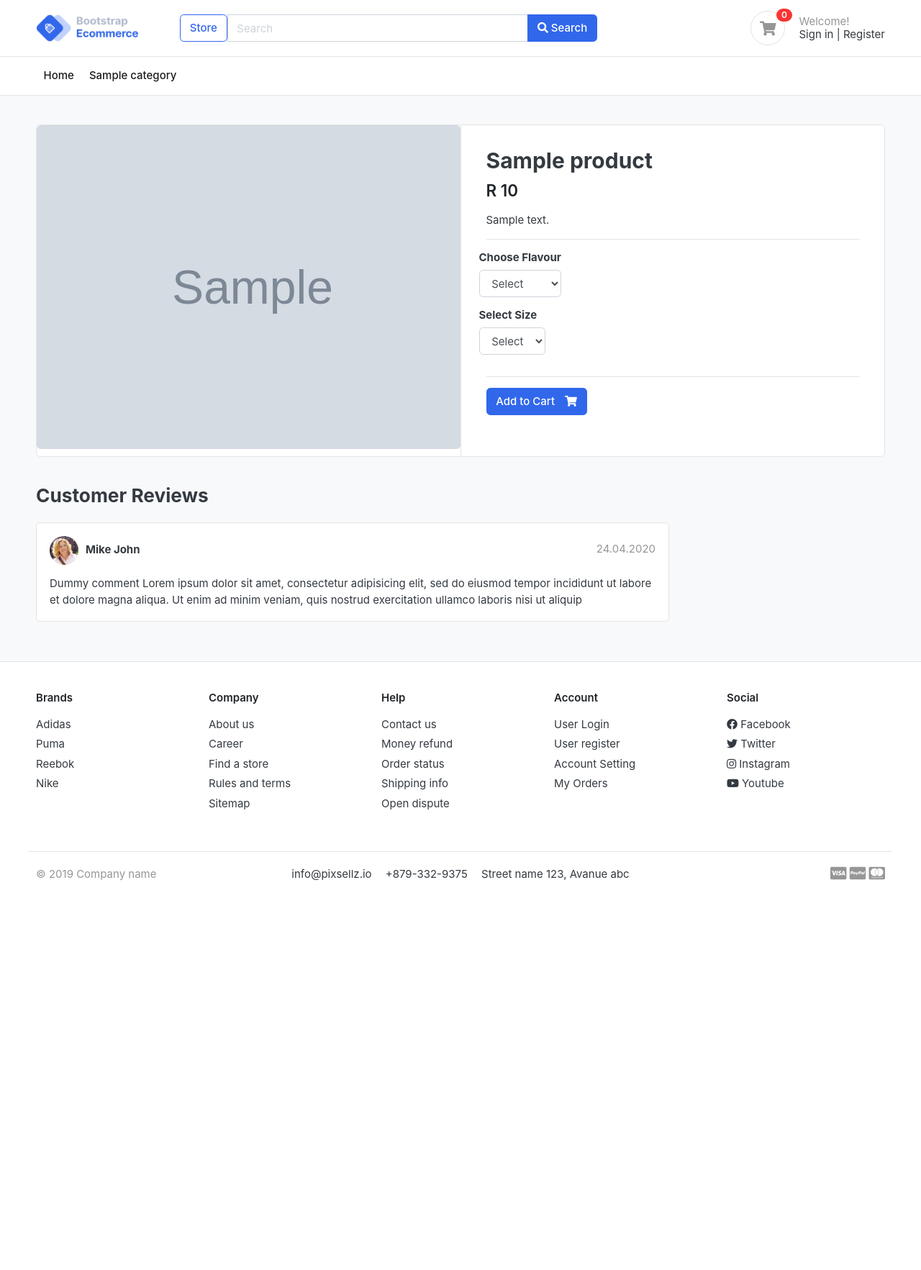
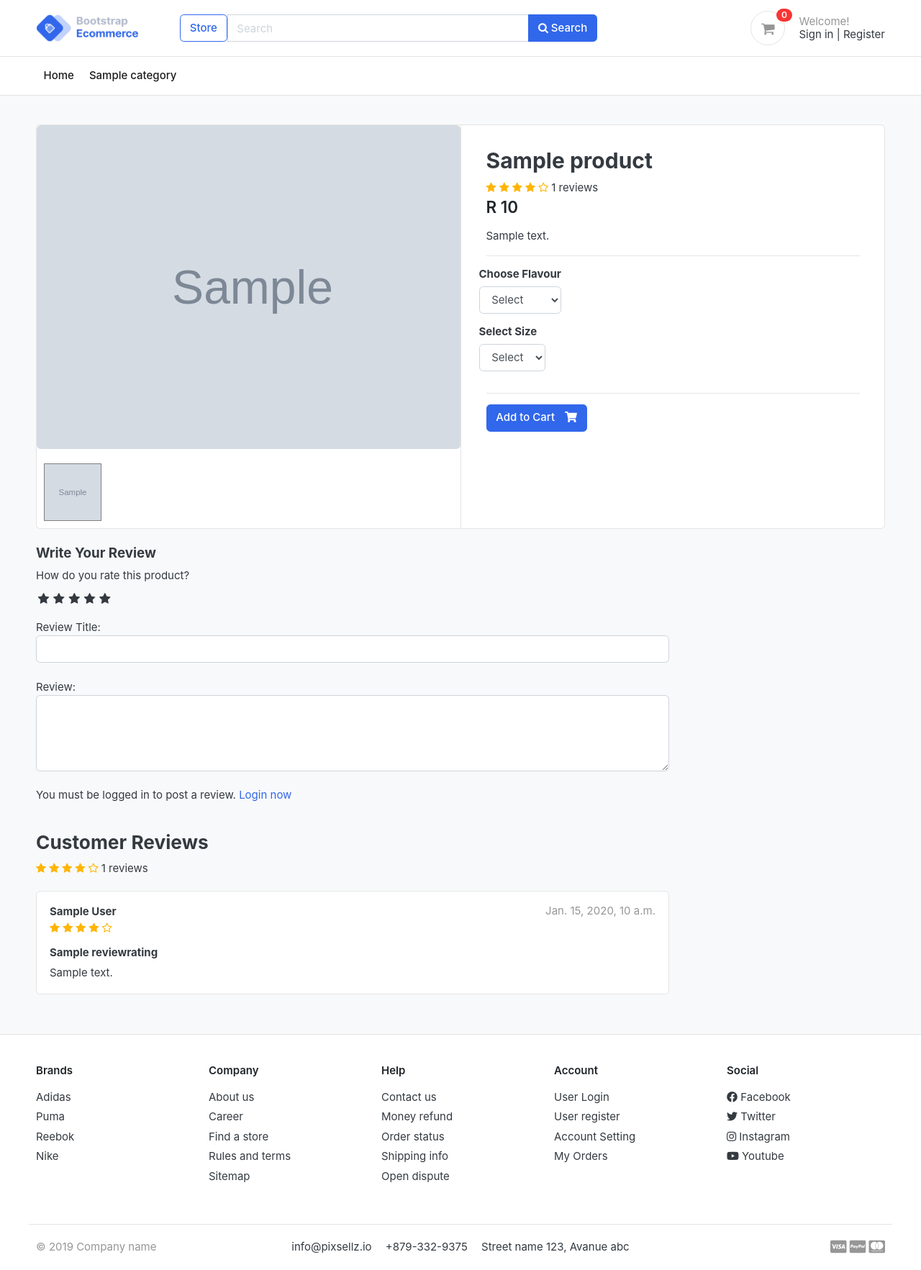
Before and after one commit to Elienock/Justine-Market, a Django app: a page that uses templates/base.html in a window 1280 px wide. Shown: the whole page at 72% size. Before the commit the page ends 1224 px from the top, so only its background shows below. Run offline with Django 4.2, Linux system fonts and the light colour scheme; tables that the repository leaves empty hold one stand-in row (values such as "Sample post"); grey boxes marked "Sample" are stand-in pictures; some libraries are stand-ins or nearby versions; some web fonts are replaced.

Commit message:
review and rating system

```diff
--- a/accounts/models.py
+++ b/accounts/models.py
@@ -56,8 +56,8 @@ class Account(AbstractBaseUser):
 
     objects = MyAccountManager()
 
-    # def full_name(self):
-    #     return f'{self.first_name} {self.last_name}'
+    def full_name(self):
+        return f'{self.first_name} {self.last_name}'
 
     def __str__(self):
         return self.email
--- /dev/null
+++ b/mememarket/static/css/custom.css
@@ -0,0 +1,61 @@
+/* Hide Radio button */
+.rate > input{
+  display: none;
+}
+
+.rate{
+  display: inline-block;;
+  border: 0;
+}
+
+.rate > label{
+  float: right;
+}
+
+/* Showing the stars */
+.rate > label:before{
+  display: inline-block;
+  font-size: 1.1rem;
+  font-family: FontAwesome;
+  content: "\f005";
+  margin:0;
+  padding:0.3rem .2rem;
+  cursor: pointer;
+}
+
+/* Half star */
+.rate .half:before{
+  content: "\f089";
+  position: absolute;
+  padding-right: 0;
+}
+
+/* Click and hover */
+input:checked ~ label, label:hover ~ label{
+  color: #ffb503;
+}
+
+/* hover hightlight */
+input:checked + label:hover, input:checked ~ label:hover,input:checked ~ label:hover ~ label,
+label:hover ~ input:checked ~ label{
+  color: #cc9000;
+}
+
+.rating-star i{
+  color: #ffb503 !important;
+}
+
+ul.thumb{
+  margin:0 auto;
+  padding: 0;
+  float: left;
+}
+ul.thumb li{
+  list-style: none;
+  margin: 10px;
+}
+ul.thumb li img{
+  width: 80px;
+  height: 80px;
+  border: 1px solid grey;
+}
--- a/store/admin.py
+++ b/store/admin.py
@@ -1,5 +1,5 @@
 from django.contrib import admin
-from .models import Product, Variation
+from .models import Product, Variation,ReviewRating
 
 # Register your models here.
 
@@ -15,3 +15,4 @@ class VariationAdmin(admin.ModelAdmin):
 
 admin.site.register(Product, ProductAdmin)
 admin.site.register(Variation,VariationAdmin)
+admin.site.register(ReviewRating)
--- a/store/urls.py
+++ b/store/urls.py
@@ -6,5 +6,5 @@ urlpatterns = [
     path('category/<slug:category_slug>/', views.store, name='products_by_category'),
     path('category/<slug:category_slug>/<slug:product_slug>/', views.product_detail, name='product_detail'),
     path('search/', views.search, name='search'),
-    #path('submit_review/<int:product_id>/', views.submit_review, name='submit_review'),
+    path('submit_review/<int:product_id>/', views.submit_review, name='submit_review'),
 ]
--- a/store/views.py
+++ b/store/views.py
@@ -1,5 +1,5 @@
-from django.shortcuts import render, get_object_or_404
-from .models import Product
+from django.shortcuts import render, get_object_or_404, redirect
+from .models import Product, ReviewRating
 from category.models import Category
 from carts.models import CartItem
 from django.db.models import Q
@@ -7,6 +7,9 @@ from django.db.models import Q
 from carts.views import _cart_id
 from django.core.paginator import EmptyPage, PageNotAnInteger, Paginator
 from django.http import HttpResponse
+from .forms import ReviewForm
+from django.contrib import messages
+from orders.models import OrderProduct
 
 # Create your views here.
 
@@ -43,9 +46,26 @@ def product_detail(request, category_slug, product_slug):
     except Exception as e:
         raise e
 
+    if request.user.is_authenticated:
+        try:
+            orderproduct = OrderProduct.objects.filter(user=request.user, product_id=single_product.id).exists()
+        except OrderProduct.DoesNotExist:
+            orderproduct = None
+    else:
+        orderproduct = None
+
+    # Get the reviews
+    reviews = ReviewRating.objects.filter(product_id=single_product.id, status=True)
+
+    # Get the product gallery
+    #product_gallery = ProductGallery.objects.filter(product_id=single_product.id)
+
     context = {
         'single_product': single_product,
         'in_cart'       : in_cart,
+        'orderproduct': orderproduct,
+        'reviews': reviews,
+        #'product_gallery': product_gallery,
     }
     return render(request, 'store/product_detail.html', context)
 
@@ -60,3 +80,26 @@ def search(request):
         'product_count': product_count,
     }
     return render(request, 'store/store.html',context)
+
+def submit_review(request, product_id):
+    url = request.META.get('HTTP_REFERER')
+    if request.method == 'POST':
+        try:
+            reviews = ReviewRating.objects.get(user__id=request.user.id, product__id=product_id)
+            form = ReviewForm(request.POST, instance=reviews)
+            form.save()
+            messages.success(request, 'Thank you! Your review has been updated.')
+            return redirect(url)
+        except ReviewRating.DoesNotExist:
+            form = ReviewForm(request.POST)
+            if form.is_valid():
+                data = ReviewRating()
+                data.subject = form.cleaned_data['subject']
+                data.rating = form.cleaned_data['rating']
+                data.review = form.cleaned_data['review']
+                data.ip = request.META.get('REMOTE_ADDR')
+                data.product_id = product_id
+                data.user_id = request.user.id
+                data.save()
+                messages.success(request, 'Thank you! Your review has been submitted.')
+                return redirect(url)
--- a/templates/base.html
+++ b/templates/base.html
@@ -24,6 +24,9 @@
 <!-- custom style -->
 <link href="{% static 'css/ui.css' %}" rel="stylesheet" type="text/css"/>
 <link href="{% static 'css/responsive.css' %}" rel="stylesheet" media="only screen and (max-width: 1200px)" />
+
+<link href="{% static 'css/custom.css' %}" rel="stylesheet" type="text/css"/>
+<link rel="stylesheet" href="https://cdnjs.cloudflare.com/ajax/libs/font-awesome/4.7.0/css/font-awesome.min.css">
 
 <!-- custom javascript -->
 <script src="{% static 'js/script.js' %}" type="text/javascript"></script>
--- a/templates/store/product_detail.html
+++ b/templates/store/product_detail.html
@@ -1,6 +1,5 @@
 {% extends 'base.html' %}
 {% load static %}
-
 
 {% block content %}
 
@@ -12,24 +11,44 @@
 			<div class="row no-gutters">
 				<aside class="col-md-6">
 					<article class="gallery-wrap">
-            <div class="img-big-wrap">
-              <a href="#"><img src="{{ single_product.images.url }}"></a>
+						<div class="img-big-wrap mainImage">
+							<center><img src="{{ single_product.images.url }}"></center>
 						</div> <!-- img-big-wrap.// -->
 
 					</article> <!-- gallery-wrap .end// -->
+					<ul class="thumb">
+						<li>
+							<a href="{{ single_product.images.url }}" target="mainImage"><img src="{{ single_product.images.url }}" alt="Product Image"></a>
+							{% for i in product_gallery %}
+							<a href="{{i.image.url}}" target="mainImage"><img src="{{i.image.url}}" alt="Product Image"></a>
+							{% endfor %}
+						</li>
+					</ul>
 				</aside>
 				<main class="col-md-6 border-left">
+
 					<form action="{% url 'add_cart' single_product.id %}" method="POST">
 						{% csrf_token %}
 						<article class="content-body">
 
 							<h2 class="title">{{ single_product.product_name }}</h2>
+							<div class="rating-star">
+								<span>
+									<i class="fa fa-star{% if single_product.averageReview < 0.5 %}-o{% elif single_product.averageReview >= 0.5 and single_product.averageReview < 1 %}-half-o {% endif %}" aria-hidden="true"></i>
+									<i class="fa fa-star{% if single_product.averageReview < 1.5 %}-o{% elif single_product.averageReview >= 1.5 and single_product.averageReview < 2 %}-half-o {% endif %}" aria-hidden="true"></i>
+									<i class="fa fa-star{% if single_product.averageReview < 2.5 %}-o{% elif single_product.averageReview >= 2.5 and single_product.averageReview < 3 %}-half-o {% endif %}" aria-hidden="true"></i>
+									<i class="fa fa-star{% if single_product.averageReview < 3.5 %}-o{% elif single_product.averageReview >= 3.5 and single_product.averageReview < 4 %}-half-o {% endif %}" aria-hidden="true"></i>
+									<i class="fa fa-star{% if single_product.averageReview < 4.5 %}-o{% elif single_product.averageReview >= 4.5 and single_product.averageReview < 5 %}-half-o {% endif %}" aria-hidden="true"></i>
+	<span>{{single_product.countReview}} reviews</span>
+									</span>
+							</div>
+
 
 							<div class="mb-3">
 								<var class="price h4">R {{single_product.price}}</var>
 							</div>
 
-              <p>{{single_product.description}}</p>
+							<p>{{ single_product.description }}</p>
 
 
 							<hr>
@@ -43,24 +62,23 @@
 										{% endfor %}
 									</select>
 								</div>
-              </div> <!-- row.// -->
+							</div>
 							<div class="row">
 								<div class="item-option-select">
 									<h6>Select Size</h6>
-                  <select name="size" class="form-control" required>
+									<select name="size" class="form-control">
 										<option value="" disabled selected>Select</option>
 										{% for i in single_product.variation_set.sizes %}
 										<option value="{{ i.variation_value | lower }}">{{ i.variation_value | capfirst }}</option>
 										{% endfor %}
 									</select>
 								</div>
-              </div> <!-- row.// -->
+							</div>
 							<hr>
-              {% if single_product.stock <= 0 %} <h5 class="text-danger">Out of Stock</h5>
+							{% if single_product.stock <= 0 %}
+							<h5 class="text-danger">Out of Stock</h5>
 							{% else %}
-
-                <button type="submit" class="btn  btn-primary"> <span class="text">Add to Cart</span> <i
-                    class="fas fa-shopping-cart"></i> </button>
+							<button type="submit" class="btn  btn-primary"> <span class="text">Add to Cart</span> <i class="fas fa-shopping-cart"></i> </button>
 							{% endif %}
 						</article> <!-- product-info-aside .// -->
 					</form>
@@ -74,29 +92,90 @@
 		<div class="row">
 			<div class="col-md-9">
 
+
+
+				<form action="{% url 'submit_review' single_product.id %}" method="POST">
+					{% csrf_token %}
+					<h5>Write Your Review</h5>
+
+					<div>
+						<!-- Rating stars -->
+						<label>How do you rate this product?</label>
+						<br>
+						<div class="rate">
+							<input type="radio" name="rating" id="rating10" value="5" required /><label for="rating10" title="5"></label>
+							<input type="radio" name="rating" id="rating9" value="4.5" required /><label for="rating9" title="4.5" class="half"></label>
+							<input type="radio" name="rating" id="rating8" value="4" required /><label for="rating8" title="4"></label>
+							<input type="radio" name="rating" id="rating7" value="3.5" required /><label for="rating7" title="3.5" class="half"></label>
+							<input type="radio" name="rating" id="rating6" value="3" required /><label for="rating6" title="3"></label>
+							<input type="radio" name="rating" id="rating5" value="2.5" required /><label for="rating5" title="2.5" class="half"></label>
+							<input type="radio" name="rating" id="rating4" value="2" required /><label for="rating4" title="2"></label>
+							<input type="radio" name="rating" id="rating3" value="1.5" required /><label for="rating3" title="1.5" class="half"></label>
+							<input type="radio" name="rating" id="rating2" value="1" required /><label for="rating2" title="1"></label>
+							<input type="radio" name="rating" id="rating1" value="0.5" required /><label for="rating1" title="0.5" class="half"></label>
+						</div>
+<br>
+						Review Title:
+						<input type="text" class="form-control" name="subject">
+						<br>
+						Review:
+						<textarea name="review" rows="4" class="form-control"></textarea>
+						<br>
+						{% if user.is_authenticated %}
+							{% if orderproduct %}
+								<input type="submit" value="Submit Review" class="btn btn-primary">
+							{% else %}
+								<p>You must purchase this product to post a review.</p>
+							{% endif %}
+						{% else %}
+						<p>You must be logged in to post a review. <span><a href="{% url 'login' %}">Login now</a></span></p>
+						{% endif %}
+
+					</div>
+{% include 'includes/alerts.html' %}
+				</form>
+<br>
 <header class="section-heading">
 	<h3>Customer Reviews </h3>
+	<div class="rating-star">
+		<span>
+			<i class="fa fa-star{% if single_product.averageReview < 0.5 %}-o{% elif single_product.averageReview >= 0.5 and single_product.averageReview < 1 %}-half-o {% endif %}" aria-hidden="true"></i>
+			<i class="fa fa-star{% if single_product.averageReview < 1.5 %}-o{% elif single_product.averageReview >= 1.5 and single_product.averageReview < 2 %}-half-o {% endif %}" aria-hidden="true"></i>
+			<i class="fa fa-star{% if single_product.averageReview < 2.5 %}-o{% elif single_product.averageReview >= 2.5 and single_product.averageReview < 3 %}-half-o {% endif %}" aria-hidden="true"></i>
+			<i class="fa fa-star{% if single_product.averageReview < 3.5 %}-o{% elif single_product.averageReview >= 3.5 and single_product.averageReview < 4 %}-half-o {% endif %}" aria-hidden="true"></i>
+			<i class="fa fa-star{% if single_product.averageReview < 4.5 %}-o{% elif single_product.averageReview >= 4.5 and single_product.averageReview < 5 %}-half-o {% endif %}" aria-hidden="true"></i>
+	<span>{{single_product.countReview}} reviews</span>
+			</span>
+	</div>
 
 </header>
 
+{% for review in reviews %}
 				<article class="box mb-3">
 					<div class="icontext w-100">
-            <img src="{% static './images/avatars/avatar1.jpg' %}" class="img-xs icon rounded-circle">
+
 						<div class="text">
-              <span class="date text-muted float-md-right">24.04.2020 </span>
-              <h6 class="mb-1">Mike John </h6>
-
+							<span class="date text-muted float-md-right">{{review.updated_at}} </span>
+							<h6 class="mb-1">{{review.user.full_name}} </h6>
+							<div class="rating-star">
+								<span>
+									<i class="fa fa-star{% if review.rating == 0.5 %}-half-o{% elif review.rating < 1 %}-o {% endif %}" aria-hidden="true"></i>
+									<i class="fa fa-star{% if review.rating == 1.5 %}-half-o{% elif review.rating < 2 %}-o {% endif %}" aria-hidden="true"></i>
+									<i class="fa fa-star{% if review.rating == 2.5 %}-half-o{% elif review.rating < 3 %}-o {% endif %}" aria-hidden="true"></i>
+									<i class="fa fa-star{% if review.rating == 3.5 %}-half-o{% elif review.rating < 4 %}-o {% endif %}" aria-hidden="true"></i>
+									<i class="fa fa-star{% if review.rating == 4.5 %}-half-o{% elif review.rating < 5 %}-o {% endif %}" aria-hidden="true"></i>
+								</span>
+							</div>
 						</div>
 					</div> <!-- icontext.// -->
 					<div class="mt-3">
+						<h6>{{review.subject}}</h6>
 						<p>
-              Dummy comment Lorem ipsum dolor sit amet, consectetur adipisicing elit, sed do eiusmod
-              tempor incididunt ut labore et dolore magna aliqua. Ut enim ad minim veniam,
-              quis nostrud exercitation ullamco laboris nisi ut aliquip
+							{{review.review}}
 						</p>
 					</div>
 				</article>
-
+{% endfor %}
 
 
 			</div> <!-- col.// -->
```
Also changed, not shown: store/forms.py (added, +7 -0 lines), store/models.py (+42 -11 lines), store/migrations/0003_reviewrating.py (added). Lines whose indentation alone changed are shown as unchanged.
